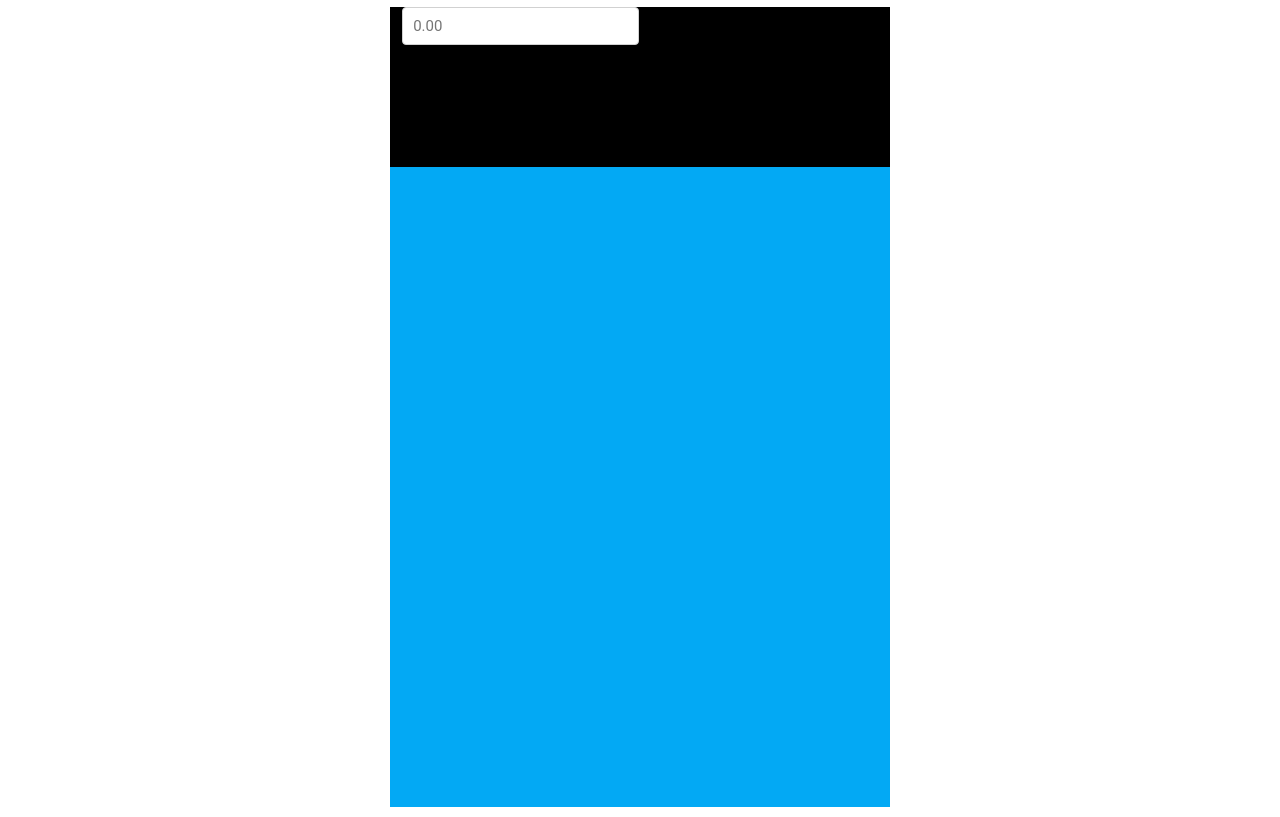
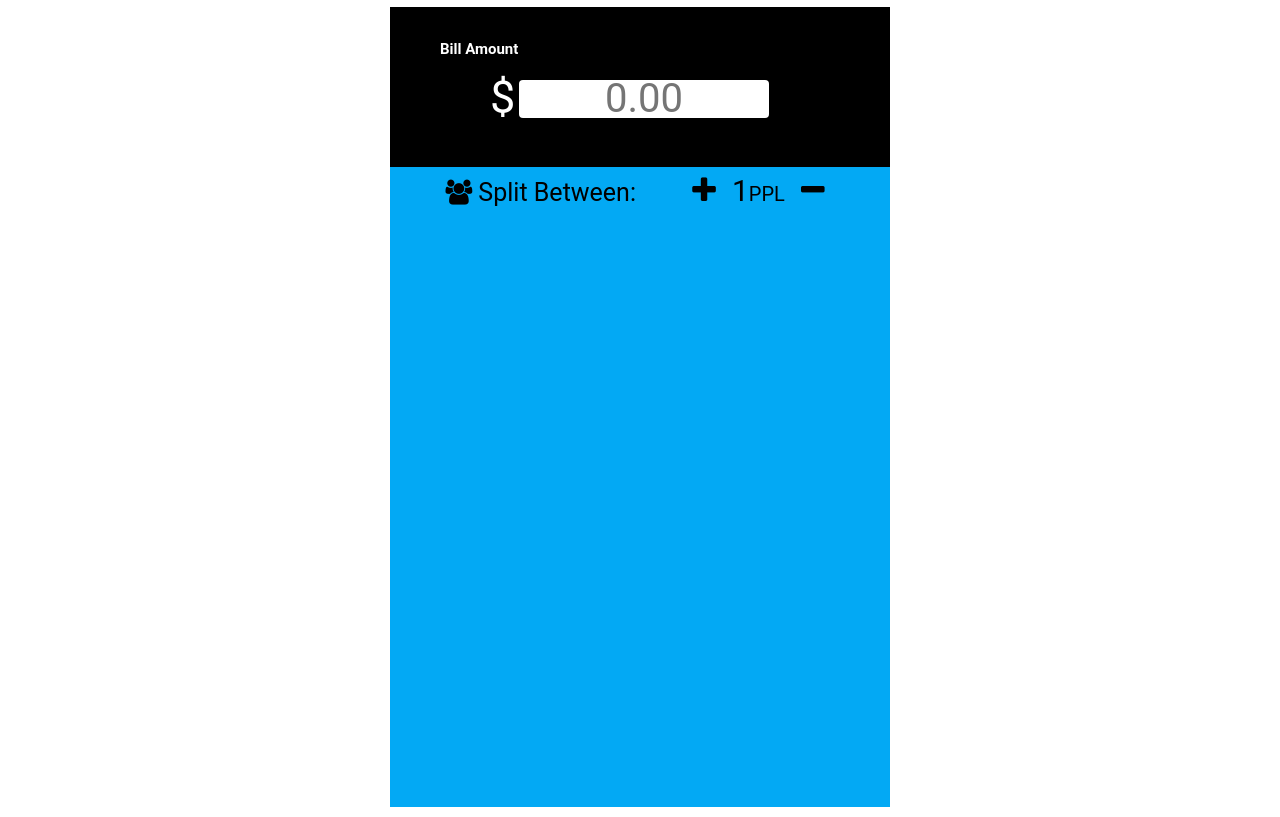
Before and after one commit to IIT-Web-Application-Development/fincal, a website: page html/tipCalc.html in a window 1280 px wide. Shown: the part 87-904 px from the top of the page. Drawn offline with nearby package versions, Linux system fonts and the light colour scheme.

Commit message:
more styling, added icons and fixed font sizes

```diff
--- a/css/custom.css
+++ b/css/custom.css
@@ -119,4 +119,58 @@ footer{
 
   .split-container {
     text-align: center;
+    font-size: 25px;
   }
+
+  .dollarSign {
+    font-size: 45px;
+    display: inline-block;
+    margin-left: 100px;
+    color: white;
+  }
+
+.people {
+  font-size: 20px;
+}
+
+input#bill-total {
+    display: inline-block;
+    text-align: center;
+    margin-top: 10px;
+    font-size: 40px;
+    width: 250px;
+    background-color:white;
+    border: none;
+    color: black;
+    outline: 0;
+  }
+
+  input:focus::-webkit-input-placeholder {
+    color: transparent;
+  }
+
+  i.fa.fa-plus,
+  i.fa.fa-minus {
+    font-size: 30px;
+    margin: 0 10px;
+    cursor: pointer;
+  }
+  i.fa.fa-plus:hover,
+  i.fa.fa-minus:hover {
+    color: black;
+  }
+  i.fa.fa-plus {
+    margin-left: 50px;
+  }
+
+  .bill-amount {
+    display: block;
+    margin-left: 50px;
+    padding-top: 30px;
+    font-weight: 700;
+    color: white;
+  }
+
+  #split-amount {
+    font-size: 30px;
+  }
--- a/html/tipCalc.html
+++ b/html/tipCalc.html
@@ -19,6 +19,7 @@
 
   <!-- CSS
   –––––––––––––––––––––––––––––––––––––––––––––––––– -->
+  <link rel="stylesheet" href="../css/fontawesome/css/font-awesome.min.css">
   <link rel="stylesheet" href="../css/normalize.css">
   <link rel="stylesheet" href="../css/skeleton.css">
   <link rel="stylesheet" href="../css/custom.css">
@@ -26,6 +27,7 @@
   <!-- Favicon
   –––––––––––––––––––––––––––––––––––––––––––––––––– -->
   <link rel="icon" type="image/png" href="images/favicon.png">
+
 
 </head>
 <body>
@@ -37,9 +39,19 @@
   –––––––––––––––––––––––––––––––––––––––––––––––––– -->
   <div class="calculator-container">
     <div class="bill-amount-container big-container"> <!--Top portion-->
+      <span class="bill-amount">Bill Amount</span>
         <span class="dollarSign">$</span>
         <input type="text" id="bill-total" maxlength="7" placeholder="0.00">
     </div>
+
+  <div class="split-container big-container"> <!-- Split tip among people -->
+    <span class="split"><i class="fa fa-users" aria-hidden="true"></i> Split Between:</span>
+      <i class="fa fa-plus" id="add-people" aria-hidden="true"></i> <span id="split-amount">1</span><span class="people">PPL</span> <i class="fa fa-minus" id="minus-people" aria-hidden="true"></i>
+  </div>
+
+
+
+
 
   </div>
 
```
